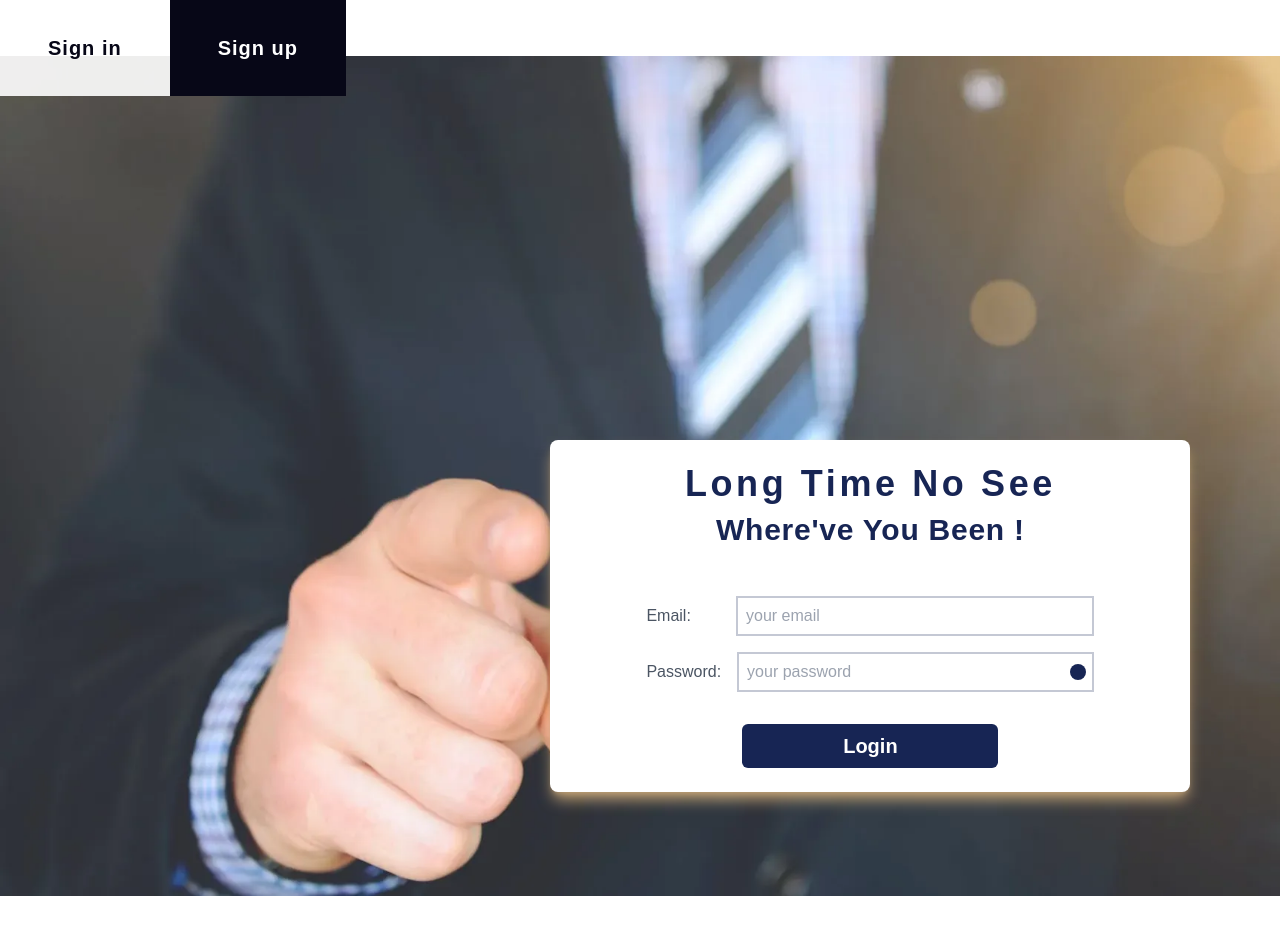
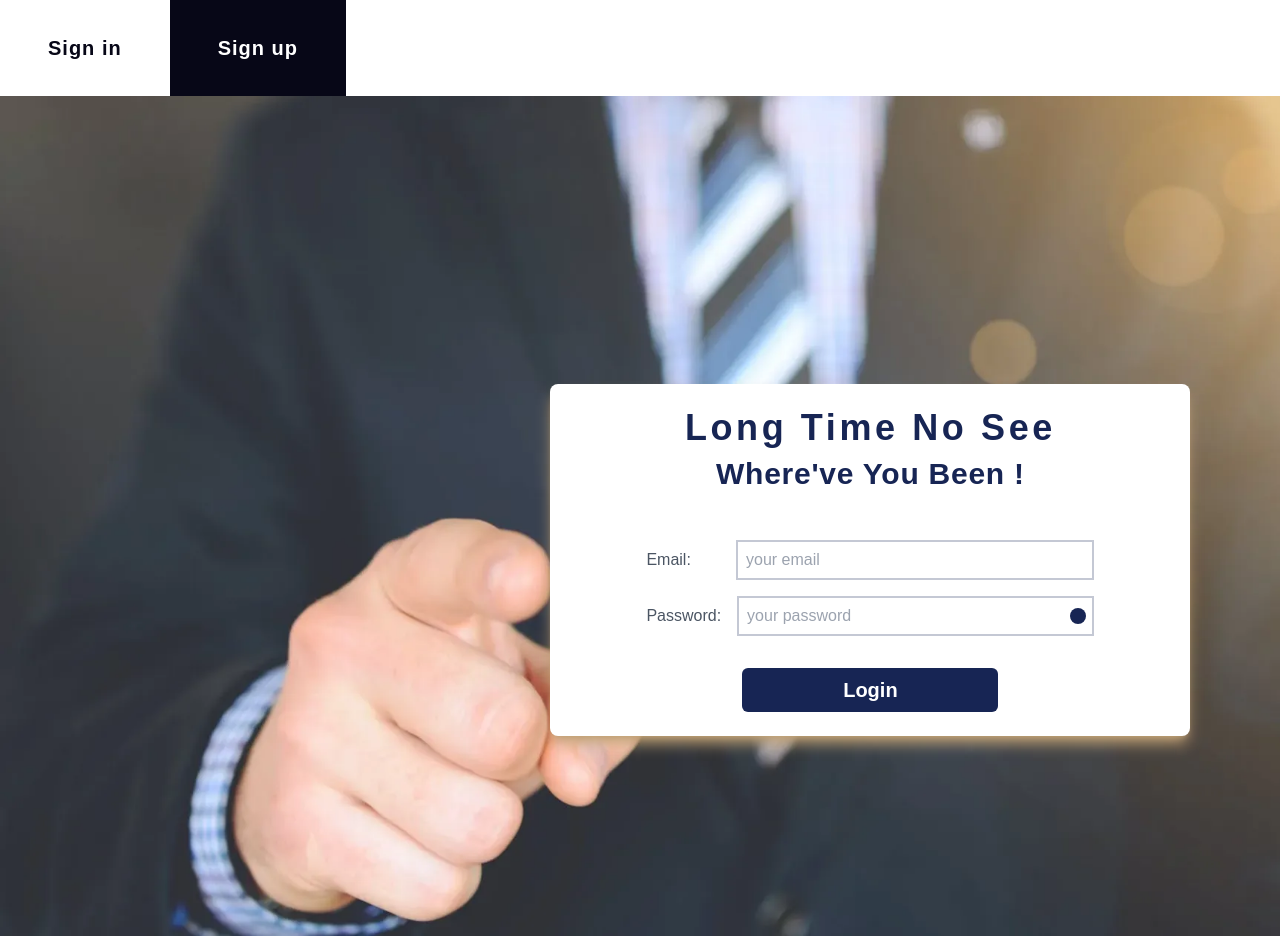
Before and after one commit to emrehere/IneedCV, a Next.js app in the folder frontend/: page /pages/signin in a window 1280 px wide. Before the commit the page ends 896 px from the top, so only its background shows below. Built offline with nearby package versions, Linux system fonts and the light colour scheme; a web font is replaced by a local one.

Commit message:
signin page adjustment

```diff
--- a/frontend/app/pages/signin/page.tsx
+++ b/frontend/app/pages/signin/page.tsx
@@ -90,8 +90,8 @@ function Page() {
 
 
     return (
-        <div style={{ backgroundImage: "url('/signin5.webp')" }} className='h-[105vh] -mt-[5vh] bg-cover '>
-            <div className='h-[92vh] w-full flex flex-col'>
+        <div style={{ backgroundImage: "url('/signin5.webp')" }} className='h-[105vh]  bg-cover '>
+            <div className='h-[80vh] w-full flex flex-col'>
                 <div className='flex-grow' ></div>
                 <div className='flex flex-row'>
                     <div className='flex-grow'></div>
```
